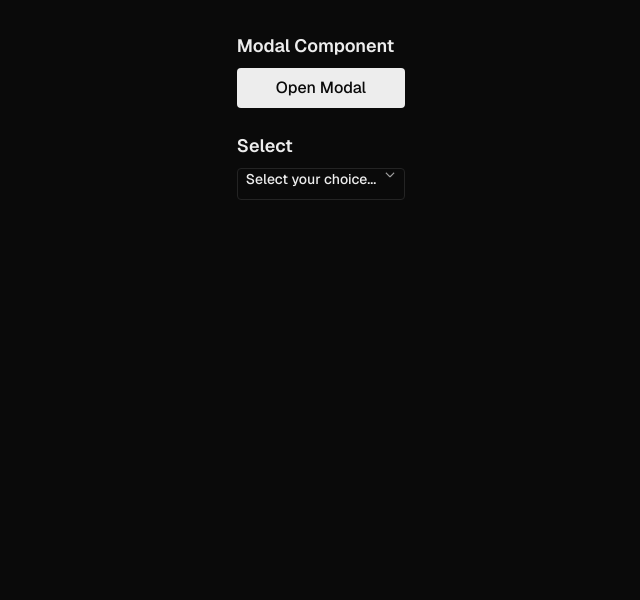
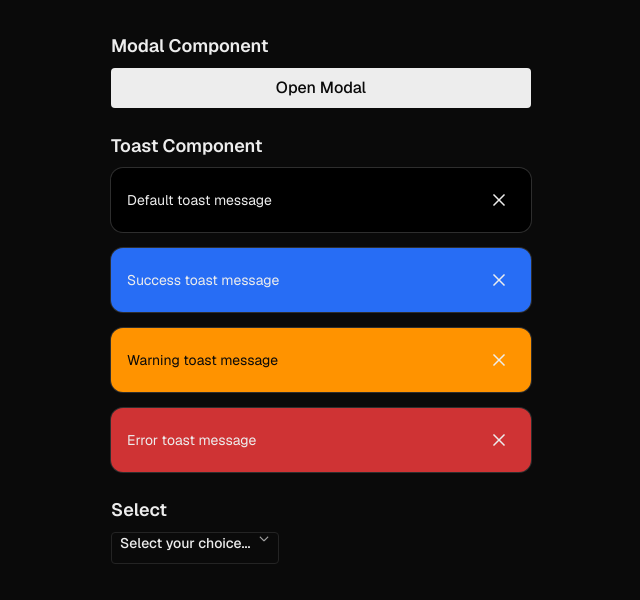
Before and after one commit to opencode-startup/OpenCode, a Next.js app: page / in a window 1280 px wide. Shown: the top 600 px of the page, without its empty margins (319-959 px from the left). Built offline with nearby package versions, Linux system fonts and the light colour scheme.

Commit message:
OC-46 - Add Toast component with hooks, variants, and integration into the app

```diff
--- a/src/app/page.tsx
+++ b/src/app/page.tsx
@@ -2,7 +2,7 @@
 
 import { useState } from 'react';
 
-import { Button, Modal, Select } from '@/components';
+import { Button, Modal, Select, Toast } from '@/components';
 
 export default function Home() {
   const [isModalOpen, setIsModalOpen] = useState(false);
@@ -16,6 +16,20 @@ export default function Home() {
         <div className="flex flex-col gap-2">
           <h2 className="text-lg font-semibold">Modal Component</h2>
           <Button onClick={handleOpenModal}>Open Modal</Button>
+        </div>
+
+        <div className="flex flex-col gap-2">
+          <h2 className="text-lg font-semibold">Toast Component</h2>
+          <div className="flex flex-col gap-4">
+            <Toast message="Default toast message" />
+            <Toast type="success" message="Success toast message" />
+            <Toast type="warning" message="Warning toast message" />
+            <Toast
+              type="error"
+              message="Error toast message"
+              onClose={() => console.log('Toast closed')}
+            />
+          </div>
         </div>
 
         <div className="flex flex-col gap-2">
--- a/src/components/Icon/icon-map.tsx
+++ b/src/components/Icon/icon-map.tsx
@@ -97,4 +97,21 @@ export default {
       />
     </svg>
   ),
+  cross: (props) => (
+    <svg
+      width="16"
+      height="16"
+      viewBox="0 0 16 16"
+      fill="none"
+      xmlns="http://www.w3.org/2000/svg"
+      {...props}
+    >
+      <path
+        fillRule="evenodd"
+        clipRule="evenodd"
+        d="M12.4699 13.5299L12.9999 14.0599L14.0599 12.9999L13.5299 12.4699L9.05994 7.99994L13.5299 3.52994L14.0599 2.99994L12.9999 1.93994L12.4699 2.46994L7.99994 6.93994L3.52994 2.46994L2.99994 1.93994L1.93994 2.99994L2.46994 3.52994L6.93994 7.99994L2.46994 12.4699L1.93994 12.9999L2.99994 14.0599L3.52994 13.5299L7.99994 9.05994L12.4699 13.5299Z"
+        fill="#EDEDED"
+      />
+    </svg>
+  ),
 } as Record<IconName, React.FC<React.SVGProps<SVGSVGElement>>>;
--- a/src/components/Icon/types.ts
+++ b/src/components/Icon/types.ts
@@ -1,6 +1,6 @@
 import React from 'react';
 
-export type IconName = 'warning-fill' | 'arrow-right' | 'logo' | 'chevron-down';
+export type IconName = 'warning-fill' | 'arrow-right' | 'logo' | 'chevron-down' | 'cross';
 
 export interface IconProps extends React.SVGProps<SVGSVGElement> {
   name: IconName;
--- /dev/null
+++ b/src/components/Toast/Toast.tsx
@@ -0,0 +1,43 @@
+import { FC } from 'react';
+
+import { Button, Icon } from '@/components';
+
+import { useToast } from './hooks';
+import { ToastProps } from './types';
+import { variants } from './variants';
+
+const Toast: FC<ToastProps> = ({
+  message,
+  type = 'default',
+  withCloseButton = true,
+  onClose,
+  className,
+  children,
+  ...props
+}) => {
+  const { handleKeyDown } = useToast({
+    onClose,
+  });
+
+  return (
+    <div className={variants({ type, className })} role="alert" aria-live="polite" {...props}>
+      <div className="min-w-0 flex-1">{children || <p>{message}</p>}</div>
+      {withCloseButton && (
+        <Button
+          shape={'square'}
+          size={'small'}
+          variant={'tertiary'}
+          onClick={onClose}
+          onKeyDown={handleKeyDown}
+          aria-label="Close notification"
+        >
+          <Icon name={'cross'} />
+        </Button>
+      )}
+    </div>
+  );
+};
+
+Toast.displayName = 'Toast';
+
+export default Toast;
--- /dev/null
+++ b/src/components/Toast/hooks/index.ts
@@ -0,0 +1 @@
+export { useToast } from './useToast';
--- /dev/null
+++ b/src/components/Toast/hooks/useToast.ts
@@ -0,0 +1,19 @@
+import { KeyboardEvent, useCallback } from 'react';
+
+import { UseToastProps } from '../types';
+
+export const useToast = ({ onClose }: UseToastProps) => {
+  const handleKeyDown = useCallback(
+    (event: KeyboardEvent) => {
+      if (event.key === 'Enter' || event.key === ' ') {
+        event.preventDefault();
+        onClose?.();
+      }
+    },
+    [onClose],
+  );
+
+  return {
+    handleKeyDown,
+  };
+};
--- /dev/null
+++ b/src/components/Toast/index.ts
@@ -0,0 +1,2 @@
+export { default as Toast } from './Toast';
+export * from './types';
--- /dev/null
+++ b/src/components/Toast/types.ts
@@ -0,0 +1,18 @@
+import { HTMLAttributes, ReactNode } from 'react';
+
+export type ToastType = 'default' | 'success' | 'warning' | 'error';
+
+export type ToastActions = 'none' | 'two' | 'three';
+
+export interface ToastProps extends Omit<HTMLAttributes<HTMLDivElement>, 'type'> {
+  message?: string;
+  type?: ToastType;
+  withCloseButton?: boolean;
+  actions?: ToastActions;
+  onClose?: () => void;
+  children?: ReactNode;
+}
+
+export interface UseToastProps {
+  onClose?: () => void;
+}
--- /dev/null
+++ b/src/components/Toast/variants.ts
@@ -0,0 +1,20 @@
+import { tv } from 'tailwind-variants';
+
+export const variants = tv({
+  base: [
+    'box-border flex items-center justify-between overflow-hidden py-4 pr-3 pl-4',
+    'relative w-[26.25rem] rounded-xl shadow-[0px_0px_0px_1px_var(--gray-400)]',
+    'typo-label-14 transition-all duration-300 ease-out',
+  ],
+  variants: {
+    type: {
+      default: ['text-gray-1000 bg-background-200'],
+      success: ['text-gray-1000 bg-blue-700'],
+      warning: ['text-background-100 bg-amber-800'],
+      error: ['text-gray-1000 bg-red-800'],
+    },
+  },
+  defaultVariants: {
+    type: 'default',
+  },
+});
--- a/src/components/index.ts
+++ b/src/components/index.ts
@@ -10,4 +10,5 @@ export * from './Select';
 export * from './Spinner';
 export * from './Switch';
 export * from './Tabs';
+export * from './Toast';
 export * from './Toggle';
```
